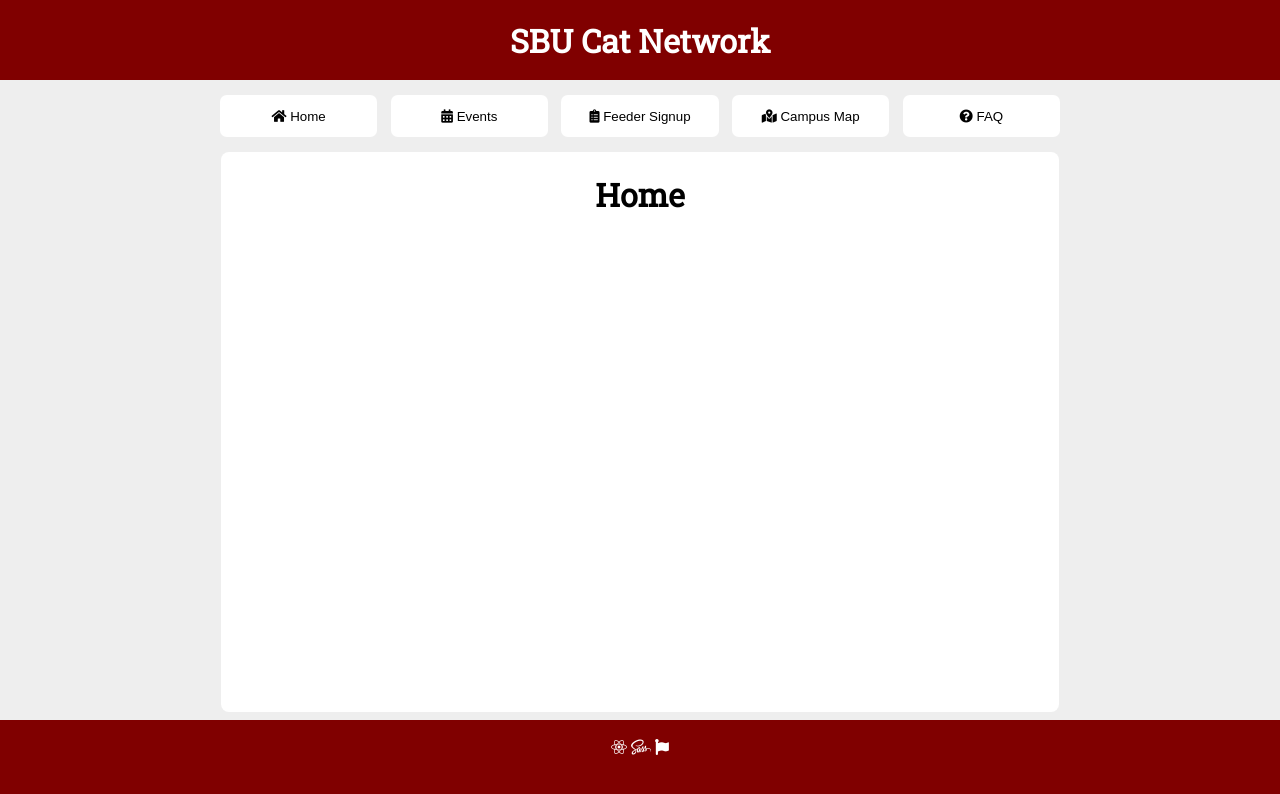
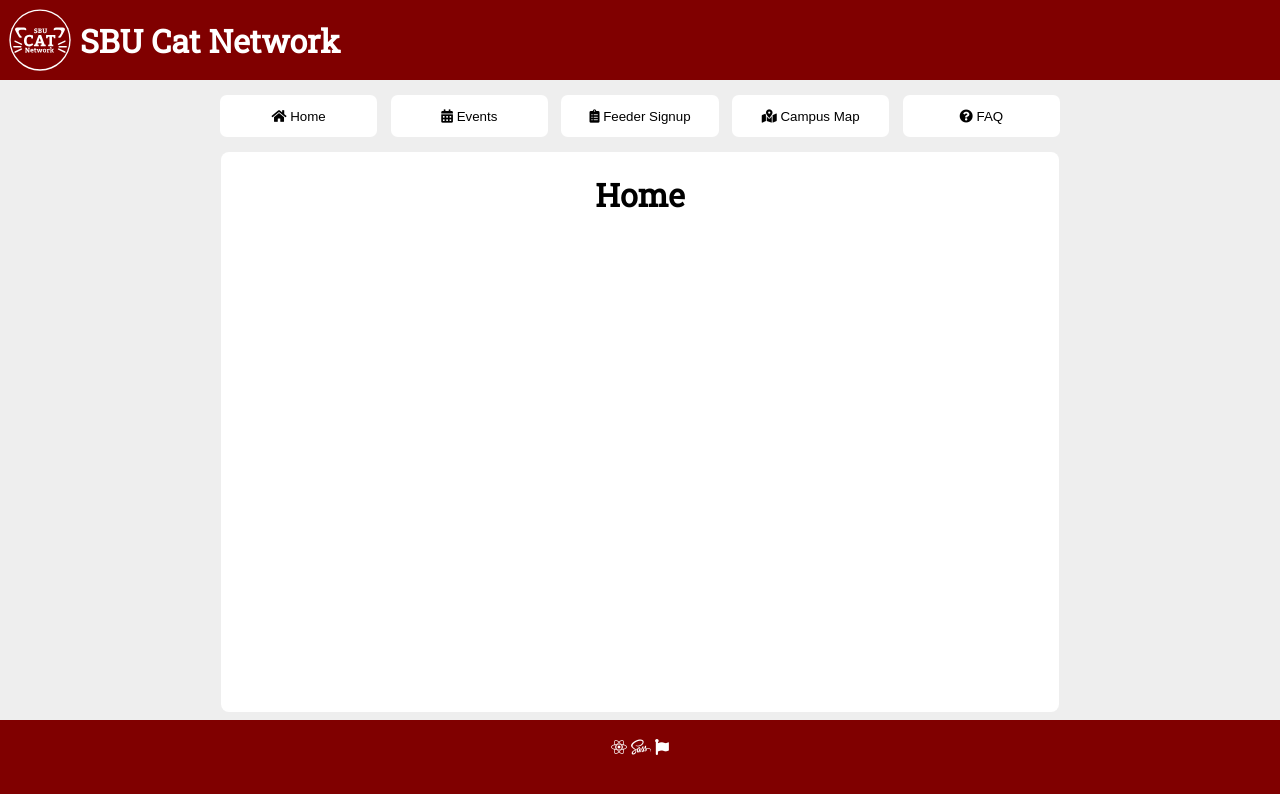
Before and after one commit to henryclong/sbucat-react, a React (Create React App) app: page / in a window 1280 px wide. Shown: the top 794 px of the page. Built offline with nearby package versions, Linux system fonts and the light colour scheme; the HTML template or start-up script is replaced by a standard one.

Commit message:
add logo to page and change title alignment

```diff
--- a/src/App.js
+++ b/src/App.js
@@ -18,6 +18,7 @@ class App extends Component {
       <div className={(!this.state.show_tabs)?'App AppHideTabs':'App'}>
 
         <div className='Header'>
+        <img src='sbucat_logo.svg' alt='sbu_cat_logo' className='Logo'/>
           <h1 className='Title'>SBU Cat Network</h1>
           <button
             className='MenuToggle'
--- a/src/App.scss
+++ b/src/App.scss
@@ -76,15 +76,17 @@ p {
   display: grid;
   grid-area: header;
   grid-template-areas: "logo title menu_toggle";
-  grid-template-columns: 1fr 4fr 1fr;
+  grid-template-columns: 5em 4fr 1fr;
   .Logo {
     grid-area: logo;
+    height: 4em;
+    padding: 0.5em;
   }
   .Title {
     align-items: center;
     display:flex;
     grid-area: title;
-    justify-content: center;
+    justify-content: flex-start;
     margin: 0;
     text-align: center;
   }
```
